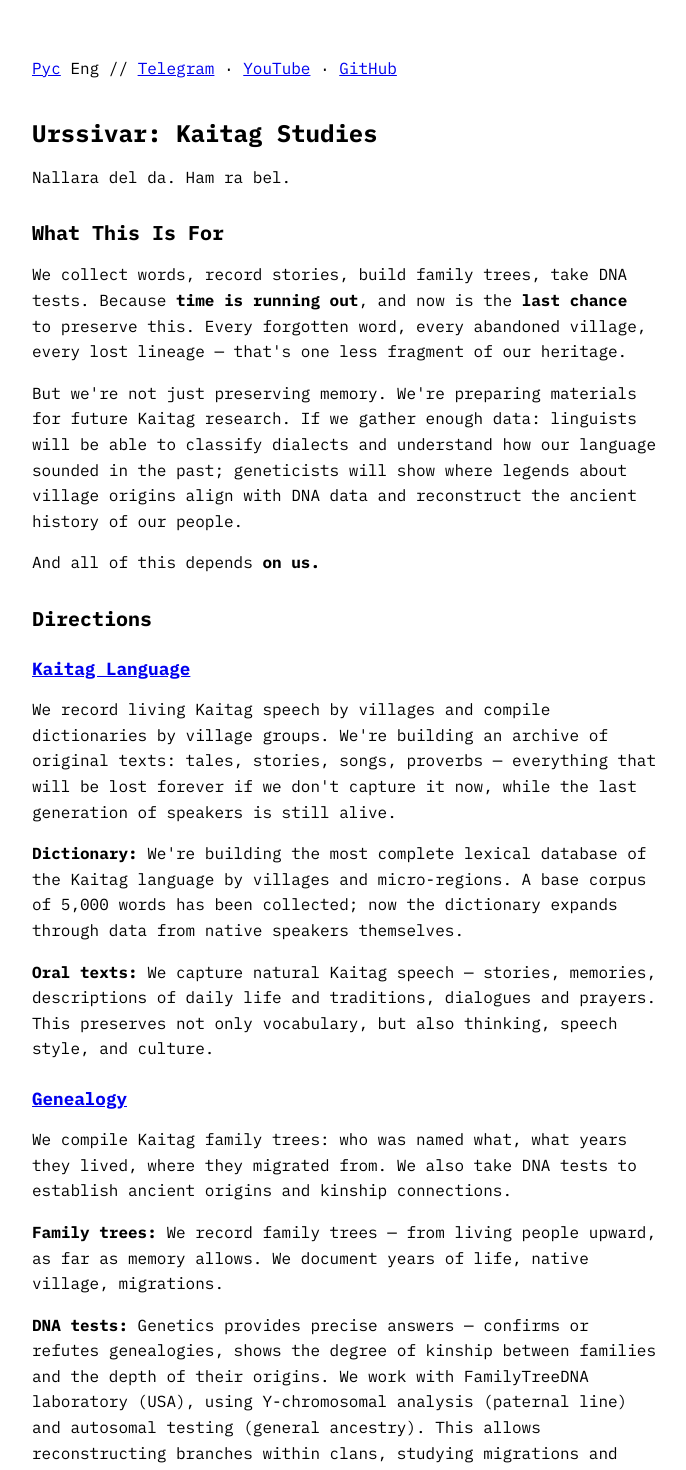
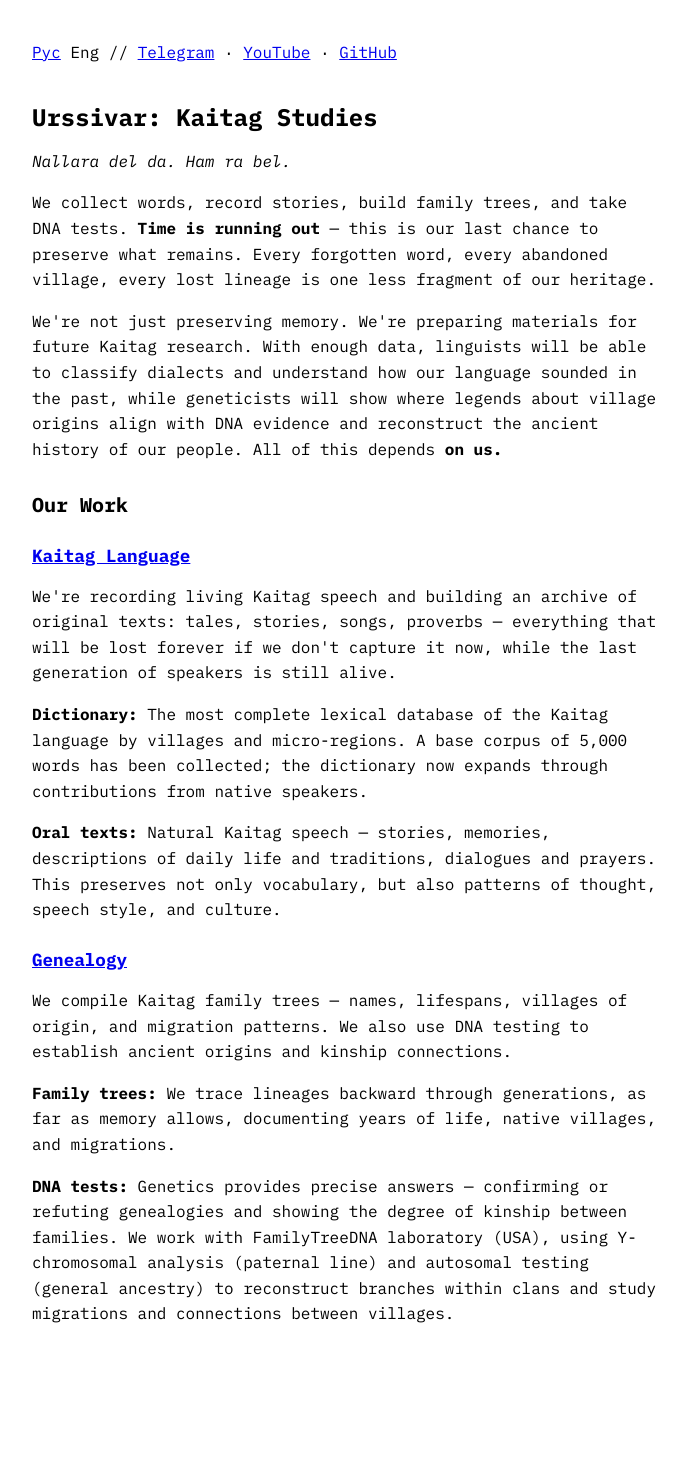
Before and after one commit to urssivar/urssivar, a Nuxt app: page / in a window 1280 px wide. Shown: the top 1470 px of the page, without its empty margins (296-982 px from the left). After the commit the page ends 1367 px from the top, so only its background shows below. Built offline with nearby package versions, Linux system fonts and the light colour scheme.

Commit message:
Content clean up

```diff
--- a/app/app.vue
+++ b/app/app.vue
@@ -15,7 +15,7 @@
 main {
   max-width: 65ch;
   margin: 0 auto;
-  padding: 2rem 1rem;
+  padding: 1rem;
   line-height: 1.6;
 }
 
--- a/app/pages/index.vue
+++ b/app/pages/index.vue
@@ -9,69 +9,65 @@ useSeoMeta({
     <main>
         <p>
             <NuxtLink to="/ru">Рус</NuxtLink> Eng //
-            <NuxtLink to="https://t.me/urssivar" target="_blank" rel="noopener noreferrer">Telegram</NuxtLink> ∙
-            <NuxtLink to="https://youtube.com/@urssivar" target="_blank" rel="noopener noreferrer">YouTube</NuxtLink> ∙
-            <NuxtLink to="https://github.com/urssivar" target="_blank" rel="noopener noreferrer">GitHub</NuxtLink>
+            <NuxtLink to="https://t.me/urssivar" target="_blank">Telegram</NuxtLink> ∙
+            <NuxtLink to="https://youtube.com/@urssivar" target="_blank">YouTube</NuxtLink> ∙
+            <NuxtLink to="https://github.com/urssivar" target="_blank">GitHub</NuxtLink>
         </p>
         <h1>Urssivar: Kaitag Studies</h1>
-        <p>Nallara del da. Ham ra bel.</p>
+        <p><i lang="xdq">Nallara del da. Ham ra bel.</i></p>
 
-        <h2>What This Is For</h2>
         <p>
-            We collect words, record stories, build family trees, take DNA tests.
-            Because <strong>time is running out</strong>, and now is the <strong>last chance</strong> to preserve this.
-            Every forgotten word, every abandoned village, every lost lineage — that's one less fragment of our
-            heritage.
+            We collect words, record stories, build family trees, and take DNA tests.
+            <strong>Time is running out</strong> — this is our last chance to preserve what remains.
+            Every forgotten word, every abandoned village, every lost lineage is one less fragment of our heritage.
         </p>
         <p>
-            But we're not just preserving memory. We're preparing materials for future Kaitag research.
-            If we gather enough data: linguists will be able to classify dialects and understand how our language
-            sounded in the past;
-            geneticists will show where legends about village origins align with DNA data and reconstruct the ancient
-            history of our people.
+            We're not just preserving memory. We're preparing materials for future Kaitag research.
+            With enough data, linguists will be able to classify dialects and understand how our language
+            sounded in the past, while geneticists will show where legends about village origins align with DNA evidence
+            and reconstruct the ancient history of our people. All of this depends <strong>on us.</strong>
         </p>
-        <p>And all of this depends <strong>on us.</strong></p>
 
-        <h2>Directions</h2>
+        <h2>Our Work</h2>
 
         <h3>
             <NuxtLink to="https://codex.urssivar.com">Kaitag Language</NuxtLink>
         </h3>
         <p>
-            We record living Kaitag speech by villages and compile dictionaries by village groups.
-            We're building an archive of original texts: tales, stories, songs, proverbs — everything that will be lost
-            forever
-            if we don't capture it now, while the last generation of speakers is still alive.
+            We're recording living Kaitag speech and building an archive of original texts: tales, stories, songs,
+            proverbs —
+            everything that will be lost forever if we don't capture it now, while the last generation of speakers is
+            still alive.
         </p>
         <p>
-            <strong>Dictionary:</strong> We're building the most complete lexical database of the Kaitag language by
-            villages and micro-regions.
-            A base corpus of 5,000 words has been collected; now the dictionary expands through data from native
-            speakers themselves.
+            <strong>Dictionary:</strong> The most complete lexical database of the Kaitag language by villages and
+            micro-regions.
+            A base corpus of 5,000 words has been collected; the dictionary now expands through contributions from
+            native speakers.
         </p>
         <p>
-            <strong>Oral texts:</strong> We capture natural Kaitag speech — stories, memories, descriptions of daily
-            life and traditions,
-            dialogues and prayers. This preserves not only vocabulary, but also thinking, speech style, and culture.
+            <strong>Oral texts:</strong> Natural Kaitag speech — stories, memories, descriptions of daily life and
+            traditions,
+            dialogues and prayers. This preserves not only vocabulary, but also patterns of thought, speech style, and
+            culture.
         </p>
 
         <h3>
             <NuxtLink to="https://www.familytreedna.com/groups/kaitag/about">Genealogy</NuxtLink>
         </h3>
         <p>
-            We compile Kaitag family trees: who was named what, what years they lived, where they migrated from.
-            We also take DNA tests to establish ancient origins and kinship connections.
+            We compile Kaitag family trees — names, lifespans, villages of origin, and migration patterns.
+            We also use DNA testing to establish ancient origins and kinship connections.
         </p>
         <p>
-            <strong>Family trees:</strong> We record family trees — from living people upward, as far as memory allows.
-            We document years of life, native village, migrations.
+            <strong>Family trees:</strong> We trace lineages backward through generations, as far as memory allows,
+            documenting years of life, native villages, and migrations.
         </p>
         <p>
-            <strong>DNA tests:</strong> Genetics provides precise answers — confirms or refutes genealogies,
-            shows the degree of kinship between families and the depth of their origins. We work with FamilyTreeDNA
-            laboratory (USA),
-            using Y-chromosomal analysis (paternal line) and autosomal testing (general ancestry).
-            This allows reconstructing branches within clans, studying migrations and connections between villages.
+            <strong>DNA tests:</strong> Genetics provides precise answers — confirming or refuting genealogies and
+            showing the degree of kinship between families. We work with FamilyTreeDNA laboratory (USA),
+            using Y-chromosomal analysis (paternal line) and autosomal testing (general ancestry)
+            to reconstruct branches within clans and study migrations and connections between villages.
         </p>
     </main>
 </template>
```
Also changed, not shown: app/pages/ru/index.vue (+26 -32 lines).
